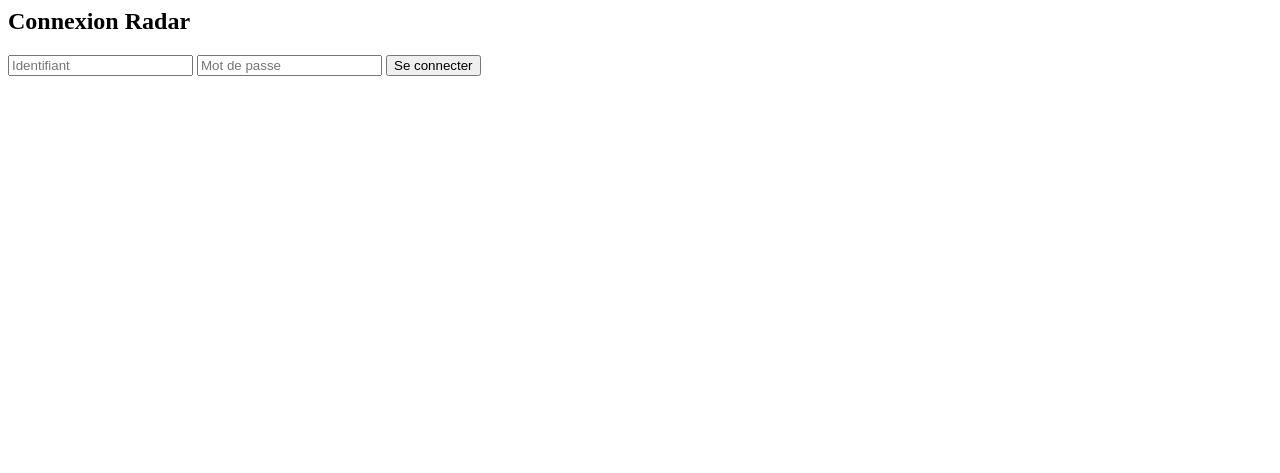
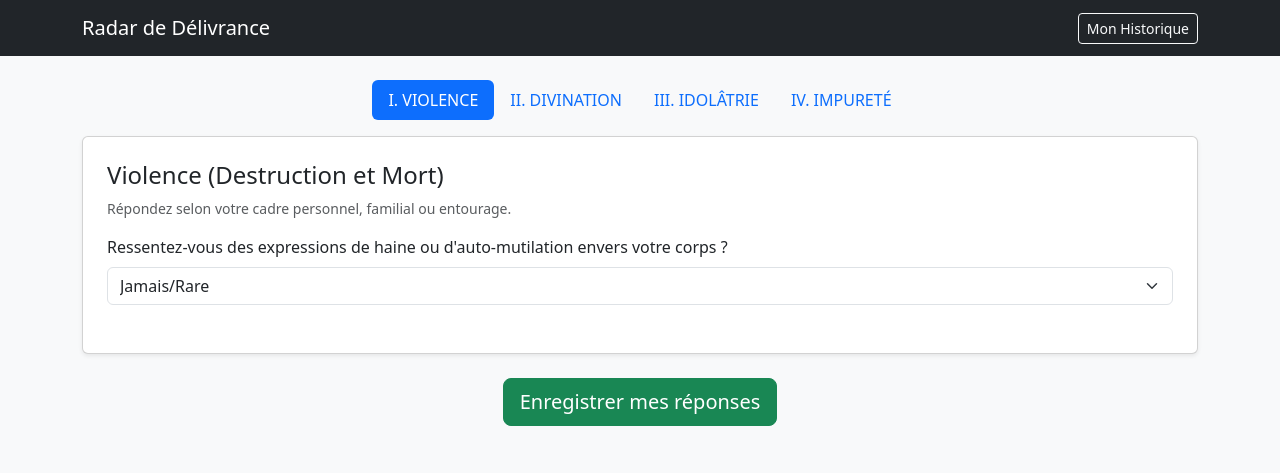
Before and after one commit to defi21officiel-cell/radar-delivrance, a Flask app: page /login in a window 1280 px wide. Shown: the top 473 px of the page. Run offline with Flask 3, Linux system fonts and the light colour scheme.

Commit message:
Update login.html

```diff
--- a/templates/login.html
+++ b/templates/login.html
@@ -1,6 +1,58 @@
-<form method="post">
-   <h2>Connexion Radar</h2>
-   <input name="username" placeholder="Identifiant" required>
-   <input name="password" type="password" placeholder="Mot de passe" required>
-   <button type="submit">Se connecter</button>
-</form>
+<!DOCTYPE html>
+<html>
+<head>
+    <link href="https://cdn.jsdelivr.net/npm/bootstrap@5.3.0/dist/css/bootstrap.min.css" rel="stylesheet">
+    <title>Mon Radar</title>
+</head>
+<body class="bg-light">
+    <nav class="navbar navbar-dark bg-dark mb-4">
+        <div class="container">
+            <span class="navbar-brand">Radar de Délivrance</span>
+            <a href="/history" class="btn btn-outline-light btn-sm">Mon Historique</a>
+        </div>
+    </nav>
+
+    <div class="container pb-5">
+        <form action="/save" method="POST">
+            <ul class="nav nav-pills mb-3 justify-content-center" id="pills-tab" role="tablist">
+                <li class="nav-item"><button class="nav-link active" data-bs-toggle="pill" data-bs-target="#tab1" type="button">I. VIOLENCE</button></li>
+                <li class="nav-item"><button class="nav-link" data-bs-toggle="pill" data-bs-target="#tab2" type="button">II. DIVINATION</button></li>
+                <li class="nav-item"><button class="nav-link" data-bs-toggle="pill" data-bs-target="#tab3" type="button">III. IDOLÂTRIE</button></li>
+                <li class="nav-item"><button class="nav-link" data-bs-toggle="pill" data-bs-target="#tab4" type="button">IV. IMPURETÉ</button></li>
+            </ul>
+
+            <div class="tab-content card p-4 shadow-sm">
+                <div class="tab-pane fade show active" id="tab1">
+                    <h4>Violence (Destruction et Mort)</h4>
+                    <p class="text-muted small">Répondez selon votre cadre personnel, familial ou entourage.</p>
+                    <div class="mb-4">
+                        <label class="form-label d-block">Ressentez-vous des expressions de haine ou d'auto-mutilation envers votre corps ?</label>
+                        <select name="v1" class="form-select">
+                            <option>Jamais/Rare</option><option>Souvent</option><option>Fréquent</option><option>Régulier</option><option>Quotidien</option>
+                        </select>
+                    </div>
+                    </div>
+
+                <div class="tab-pane fade" id="tab2">
+                    <h4>Divination (Contrôle et Occultisme)</h4>
+                    <div class="mb-4">
+                        <label class="form-label">Ressentez-vous une « présence » paranormale dans votre quotidien ?</label>
+                        <select name="d1" class="form-select">
+                            <option>Jamais/Rare</option><option>Souvent</option><option>Fréquent</option><option>Régulier</option><option>Quotidien</option>
+                        </select>
+                    </div>
+                </div>
+
+                <div class="tab-pane fade" id="tab3"><h4>Idolâtrie</h4><p>Questions à venir...</p></div>
+                <div class="tab-pane fade" id="tab4"><h4>Impureté</h4><p>Questions à venir...</p></div>
+            </div>
+
+            <div class="text-center mt-4">
+                <button type="submit" class="btn btn-success btn-lg">Enregistrer mes réponses</button>
+            </div>
+        </form>
+    </div>
+
+    <script src="https://cdn.jsdelivr.net/npm/bootstrap@5.3.0/dist/js/bootstrap.bundle.min.js"></script>
+</body>
+</html>
```
